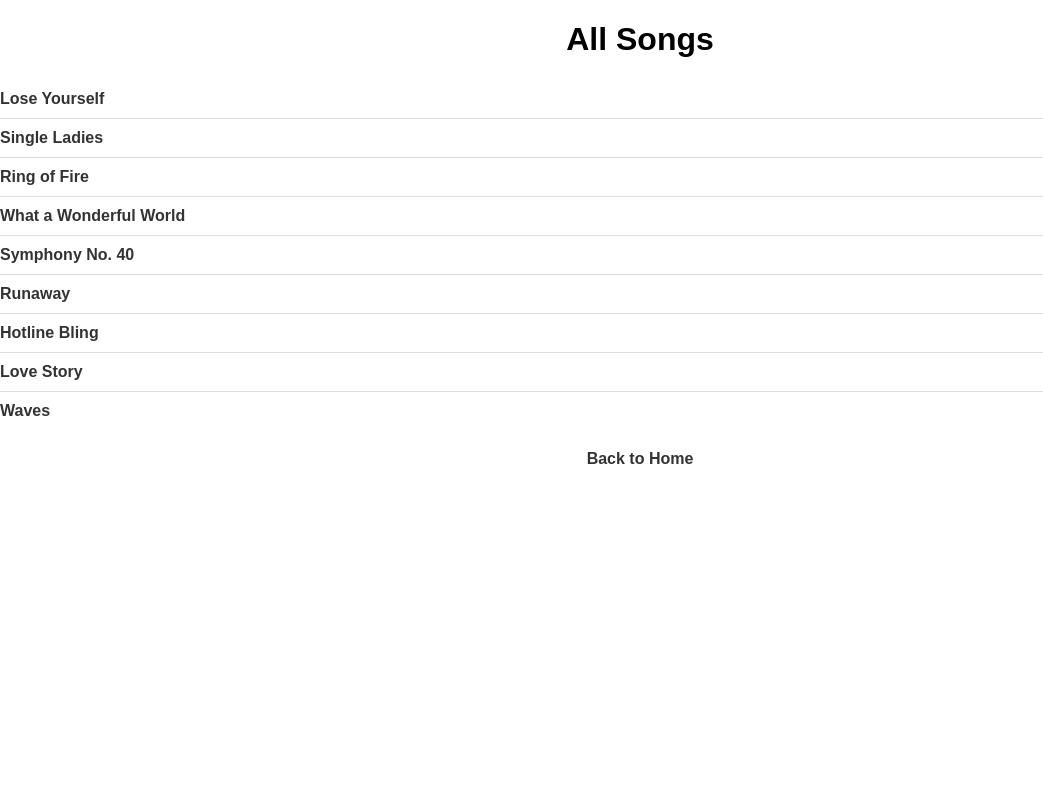
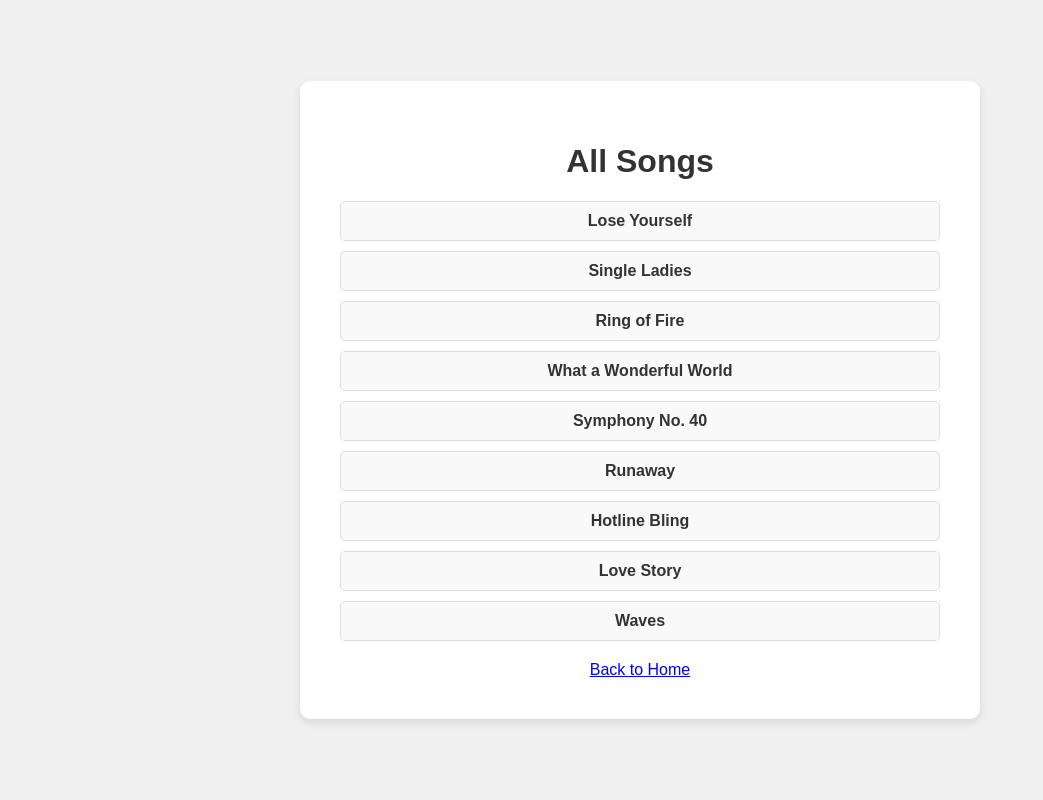
Before and after one commit to jpeetla/WahooTunes, a Flask app: page /all_songs in a window 1280 px wide. Shown: the whole page, without its empty margins (0-1043 px from the left). Run offline with Flask 3, Linux system fonts and the light colour scheme; data comes from the database, SQL or seed files in the repository.

Commit message:
updated browse songs page

```diff
--- a/templates/all_songs.html
+++ b/templates/all_songs.html
@@ -7,11 +7,23 @@
     <style>
         body {
             font-family: Arial, sans-serif;
+            background-color: #f0f0f0;
+            display: flex;
+            justify-content: center;
+            align-items: center;
+            height: 100vh;
             margin: 0;
-            padding: 0;
+        }
+        .container {
+            text-align: center;
+            background: white;
+            padding: 40px;
+            border-radius: 10px;
+            box-shadow: 0 4px 8px rgba(0,0,0,0.1);
+            width: 600px;
         }
         h1 {
-            text-align: center;
+            color: #333;
         }
         ul {
             list-style-type: none;
@@ -19,11 +31,11 @@
             margin: 0;
         }
         li {
-            padding: 10px 0;
-            border-bottom: 1px solid #ddd;
-        }
-        li:last-child {
-            border-bottom: none;
+            background-color: #f9f9f9;
+            border: 1px solid #ddd;
+            padding: 10px;
+            border-radius: 5px;
+            margin-bottom: 10px;
         }
         a {
             text-decoration: none;
@@ -36,24 +48,28 @@
         .footer {
             text-align: center;
             margin-top: 20px;
-            position: fixed;
-            bottom: 10;
-            left: 0;
-            right: 0;
+        }
+        .footer a {
+            color: blue;
+            text-decoration: underline;
+            font-weight: normal;
+        }
+        .footer a:hover {
+            color: darkblue;
         }
     </style>
 </head>
 <body>
+    <div class="container">
         <h1>All Songs</h1>
         <ul>
             {% for song in songs %}
             <li><a href="/song/{{ song[0] }}">{{ song[1] }}</a></li>
             {% endfor %}
         </ul>
-
         <div class="footer">
             <a href="/home">Back to Home</a>
         </div>
+    </div>
 </body>
-
 </html>
```
Lines whose indentation alone changed are shown as unchanged.
